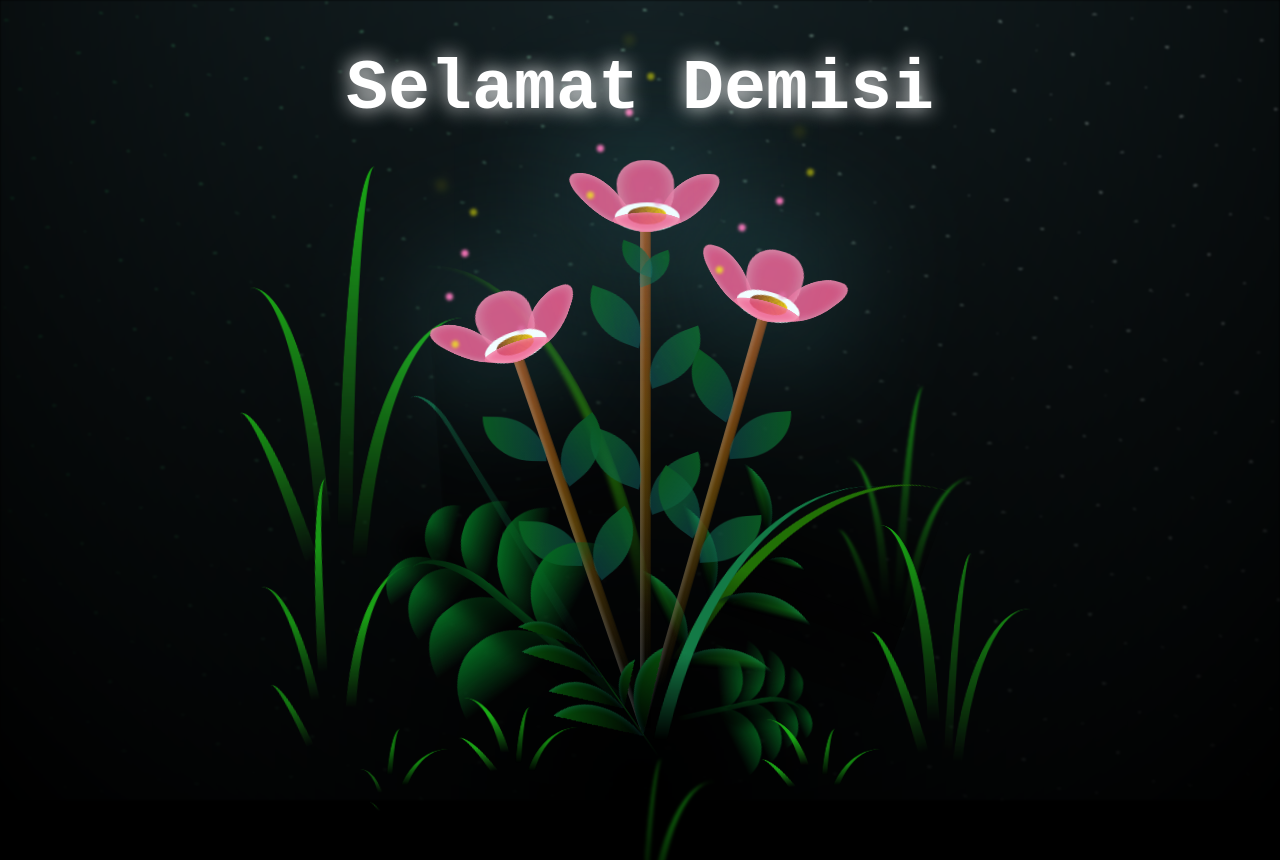
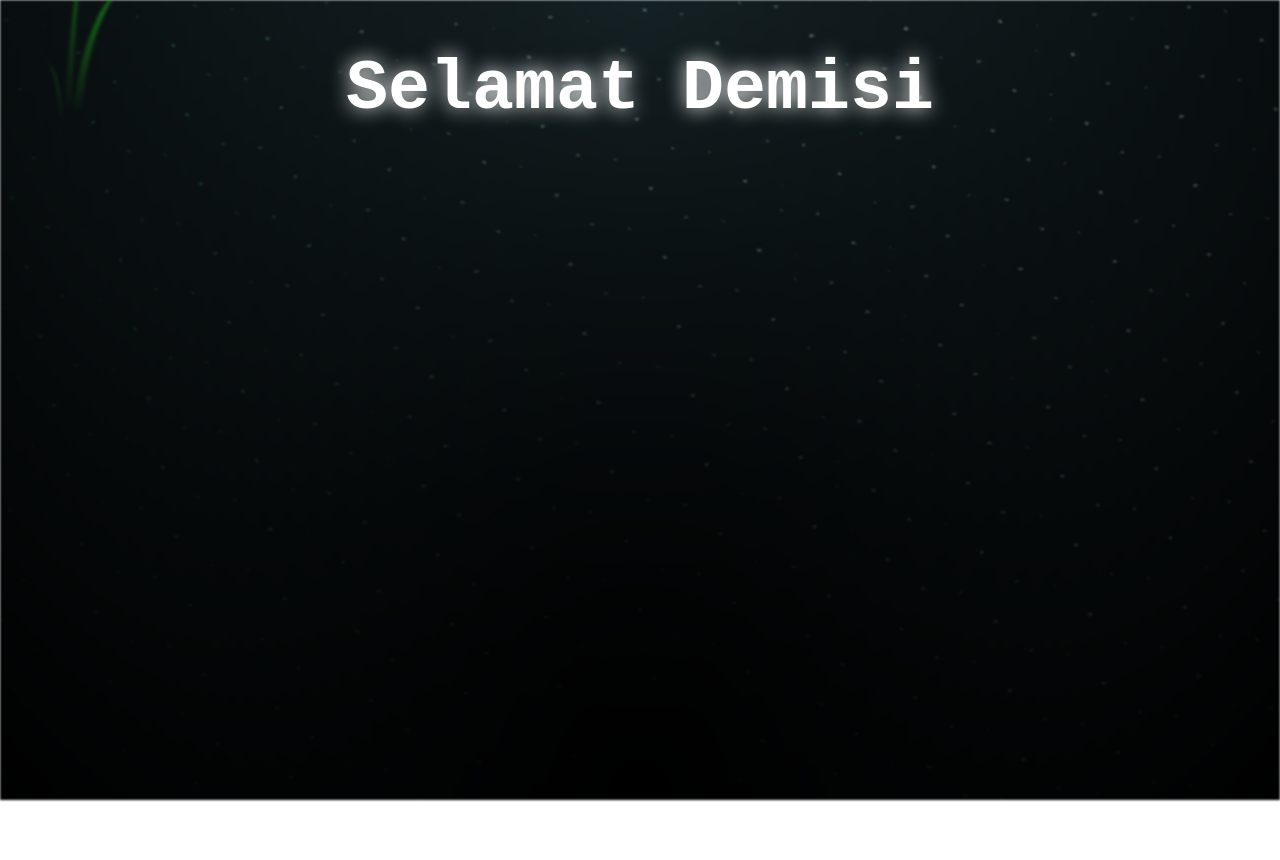
Before and after one commit to willythesillyone/Bunga, a plain HTML site: page flower.html in a window 1280 px wide. Shown: the top 860 px of the page. After the commit the page ends 800 px from the top, so only its background shows below. Drawn offline with Linux system fonts and the light colour scheme.

Commit message:
Update style.css

```diff
--- a/css/style.css
+++ b/css/style.css
@@ -22,16 +22,6 @@
   font-family: 'Courier New', Courier, monospace;
   font-size: 70px;
   text-shadow: 0px 0px 20px white;
-}
-
-body {
-  display: flex;
-  align-items: flex-end;
-  justify-content: center;
-  min-height: 100vh;
-  background-color: var(--dark-color);
-  overflow: hidden;
-  perspective: 1000px;
 }
 
 .night {
```
